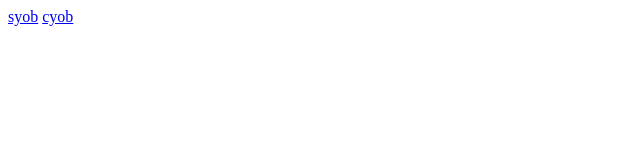
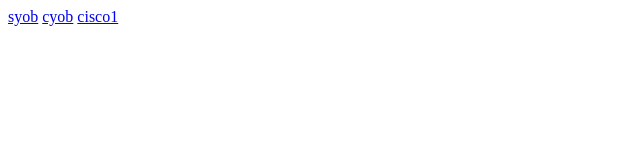
Before and after one commit to HadiAbouDaya/Certificates.github.io, a plain HTML site: page index.html in a window 1280 px wide. Shown: the full height of the page, 0-640 px from the left. Drawn offline with Linux system fonts and the light colour scheme.

Commit message:
Update index.html

```diff
--- a/index.html
+++ b/index.html
@@ -1,2 +1,3 @@
 <a href="startyourownbusiness.pdf">syob</a>
 <a href="createyourownbusiness.pdf">cyob</a>
+<a href="CCNAv7.pdf">cisco1</a>
```
